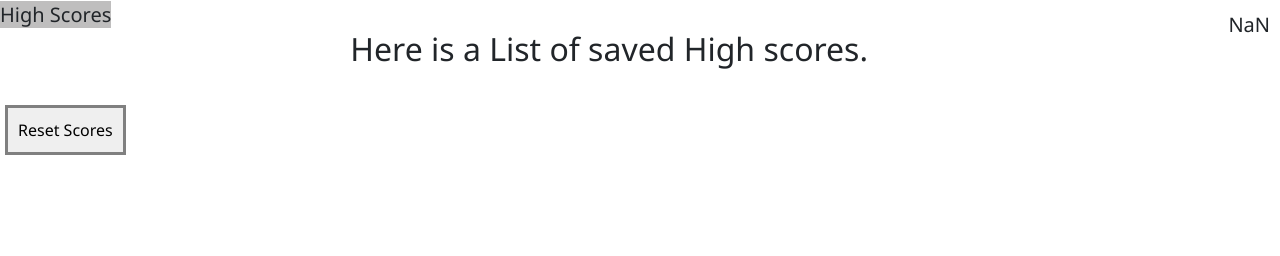
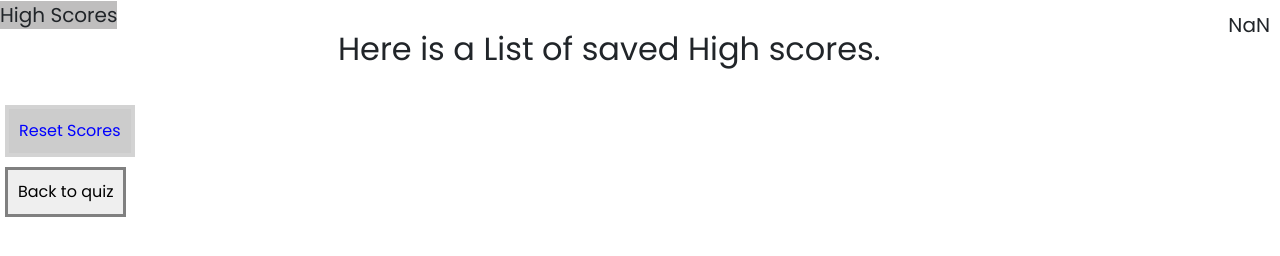
Before and after one commit to m-j-hodges/Programming_Quiz, a plain HTML site: page index.html in a window 1280 px wide. Both pictures are taken after a click on the element "High Scores". Drawn offline with nearby package versions, Linux system fonts and the light colour scheme.

Commit message:
Created a reset button

```diff
--- a/assets/javascript.js
+++ b/assets/javascript.js
@@ -284,7 +284,7 @@ function showHighScore() {
 
   $('#mainSection').empty();
   $('#mainSection').append("<h2 id='listHighScores'>Here is a List of saved High scores.</h2><br>\
-  <button value='reset' id='resetScores'>Reset Scores</button>");
+  <button value='reset' id='resetScores'>Reset Scores</button><br><button id='reloadPage'>Back to quiz</button>");
   var user = []
   var userScore = []
   user1 = localStorage.key(0)
@@ -294,9 +294,13 @@ function showHighScore() {
 
   };
 
+};
+$('#mainSection').on('click', '#reloadPage', function() {
+  location.reload();
+
+});
 
 
-};
 $('#mainSection').on('click', '#resetScores', function(e) {
   e.preventDefault();
   if($(e.target).val() == 'reset') {
--- a/assets/style.css
+++ b/assets/style.css
@@ -1,5 +1,5 @@
 body {
-  font-family:'Segoe UI', Tahoma, Geneva, Verdana, sans-serif;
+  font-family: 'Poppins', sans-serif;
 
 }
 
@@ -7,6 +7,18 @@ p {
   margin: 0px;
   padding: 0px;
   text-align:center;
+}
+
+#resetScores {
+  background-color:#CCCCCC;
+  color: blue;
+  border: 4px solid lightgrey;
+
+}
+
+#resetScores:hover {
+  background-color: #e9ecbc;
+  border: 4px solid gold;
 }
 
 #button-wrapper {
--- a/index.html
+++ b/index.html
@@ -7,6 +7,9 @@
   <title>Programming Quiz --- made by Matt Hodges</title>
   <link href="https://cdn.jsdelivr.net/npm/bootstrap@5.2.0-beta1/dist/css/bootstrap.min.css" rel="stylesheet" integrity="sha384-0evHe/X+R7YkIZDRvuzKMRqM+OrBnVFBL6DOitfPri4tjfHxaWutUpFmBp4vmVor" crossorigin="anonymous">
   <link rel="stylesheet" href="./assets/style.css">
+  <link rel="preconnect" href="https://fonts.googleapis.com">
+<link rel="preconnect" href="https://fonts.gstatic.com" crossorigin>
+<link href="https://fonts.googleapis.com/css2?family=Poppins&display=swap" rel="stylesheet">
 
 </head>
 <body>
```
